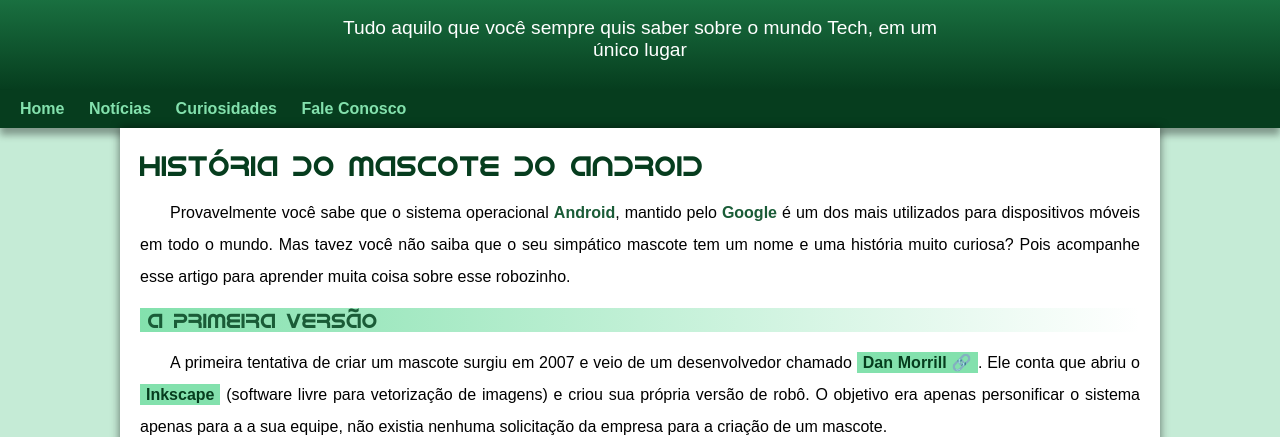
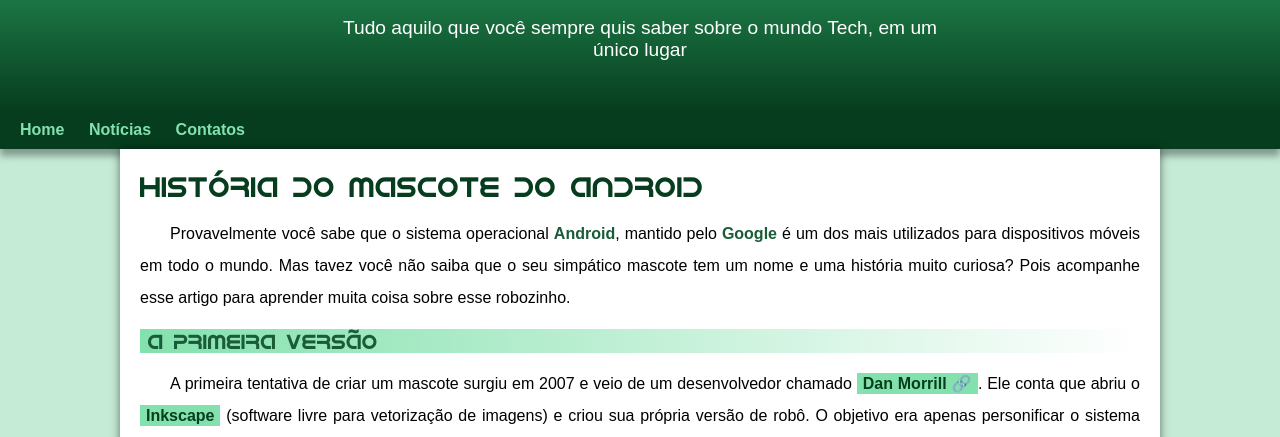
Before and after one commit to DlleonAraujo/projeto-android, a plain HTML site: page index.html in a window 1280 px wide. Shown: the part 100-537 px from the top of the page. Drawn offline with Linux system fonts and the light colour scheme.

Commit message:
correção tela

```diff
--- a/index.html
+++ b/index.html
@@ -17,8 +17,7 @@
     <nav>
         <a href="#">Home</a>
         <a href="#">Notícias</a>
-        <a href="#">Curiosidades</a>
-        <a href="#">Fale Conosco</a>
+        <a href="#">Contatos</a>
     </nav>
     <main>
         <article>
--- a/style/style.css
+++ b/style/style.css
@@ -49,7 +49,7 @@ header > p {
     font-size: 1.2em;
     max-width: 600px;
     margin: auto;
-    margin-bottom: 3px;
+    padding-bottom: 50px;
     padding-left: 10px;
     padding-right: 10px;
     text-shadow: 2xp 2px 0px rgba(0, 0, 0, 0.474);
```
